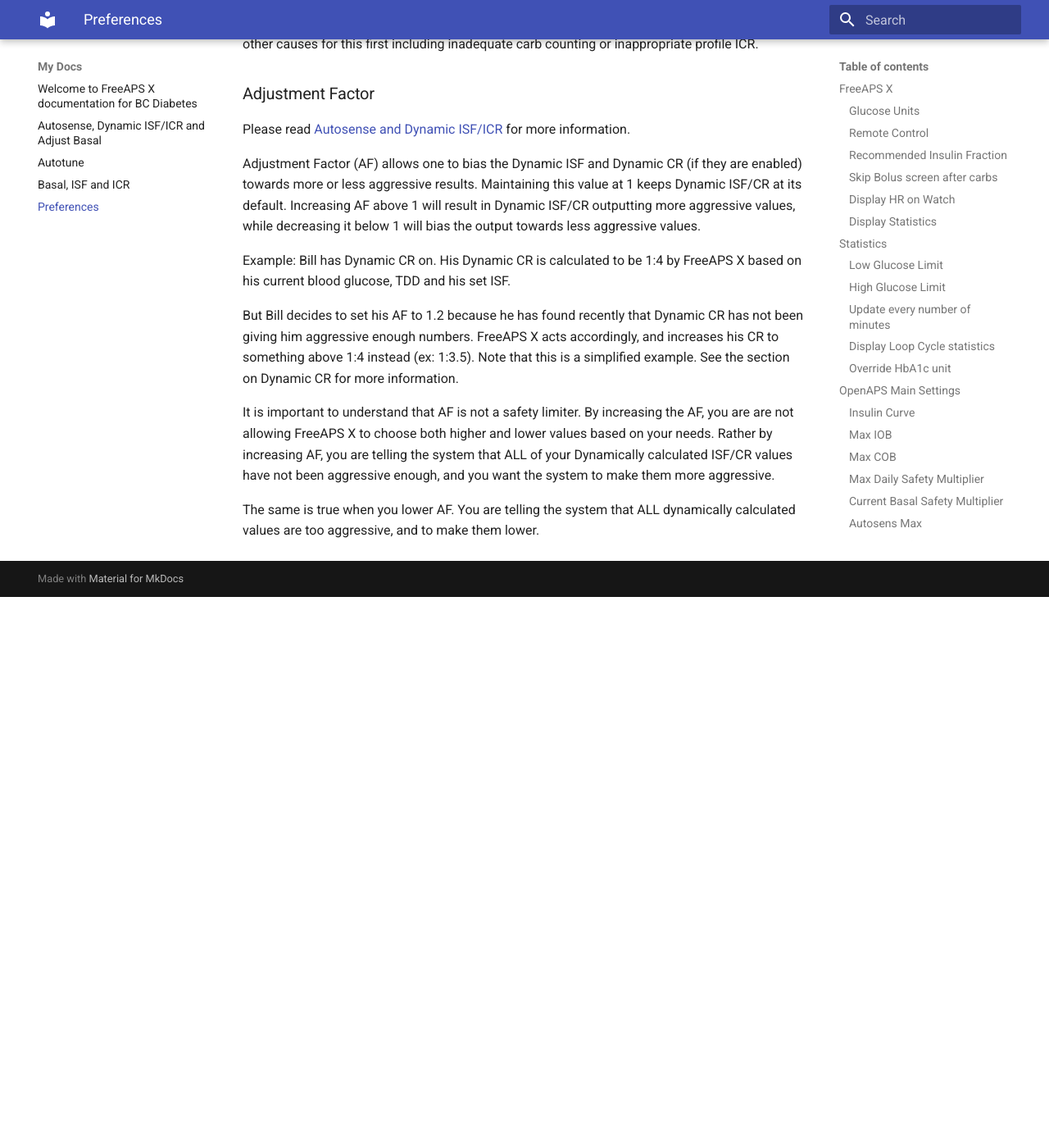
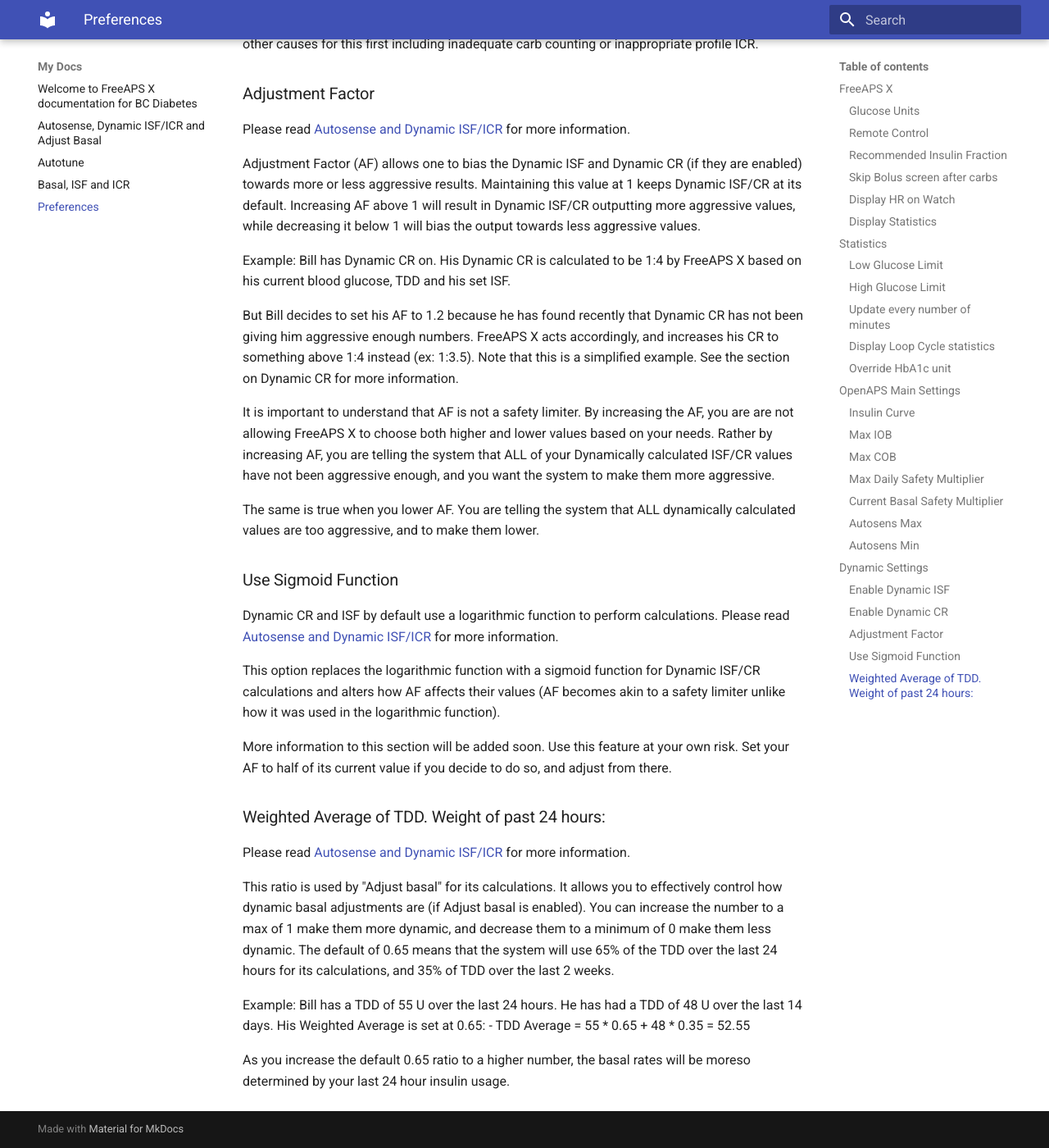
Before and after one commit to adamakeo/faxDocument, an MkDocs documentation site: the page built from docs/preferences.md, in a window 1280 px wide and 1400 px high, scrolled down 6199 px. Shown: the whole window at 82% size. Built offline with MkDocs 1.6.1 and Material for MkDocs 9.7.7, drawn with Linux system fonts in a browser that asks for light colours; before the commit the page ends 6927 px from its top, so only the background shows below that.

Commit message:
Final Thoughts

```diff
--- a/docs/preferences.md
+++ b/docs/preferences.md
@@ -186,3 +186,20 @@
 It is important to understand that AF is not a safety limiter. By increasing the AF, you are are not allowing FreeAPS X to choose both higher and lower values based on your needs. Rather by increasing AF, you are telling the system that ALL of your Dynamically calculated ISF/CR values have not been aggressive enough, and you want the system to make them more aggressive.
 
 The same is true when you lower AF. You are telling the system that ALL dynamically calculated values are too aggressive, and to make them lower.
+
+### Use Sigmoid Function
+Dynamic CR and ISF by default use a logarithmic function to perform calculations. Please read <a href="/autosens-dynamic">Autosense and Dynamic ISF/ICR</a> for more information.
+
+This option replaces the logarithmic function with a sigmoid function for Dynamic ISF/CR calculations and alters how AF affects their values (AF becomes akin to a safety limiter unlike how it was used in the logarithmic function).
+
+More information to this section will be added soon. Use this feature at your own risk. Set your AF to half of its current value if you decide to do so, and adjust from there.
+
+### Weighted Average of TDD. Weight of past 24 hours:
+Please read <a href="/autosens-dynamic">Autosense and Dynamic ISF/ICR</a> for more information.
+
+This ratio is used by "Adjust basal" for its calculations. It allows you to effectively control how dynamic basal adjustments are (if Adjust basal is enabled). You can increase the number to a max of 1 make them more dynamic, and decrease them to a minimum of 0 make them less dynamic. The default of 0.65 means that the system will use 65% of the TDD over the last 24 hours for its calculations, and 35% of TDD over the last 2 weeks.
+
+Example: Bill has a TDD of 55 U over the last 24 hours. He has had a TDD of 48 U over the last 14 days. His Weighted Average is set at 0.65:
+- TDD Average = 55 * 0.65 + 48 * 0.35 = 52.55
+
+As you increase the default 0.65 ratio to a higher number, the basal rates will be moreso determined by your last 24 hour insulin usage.
```
Also changed, not shown: docs/autosens-dynamic.md (+4 -0 lines).
